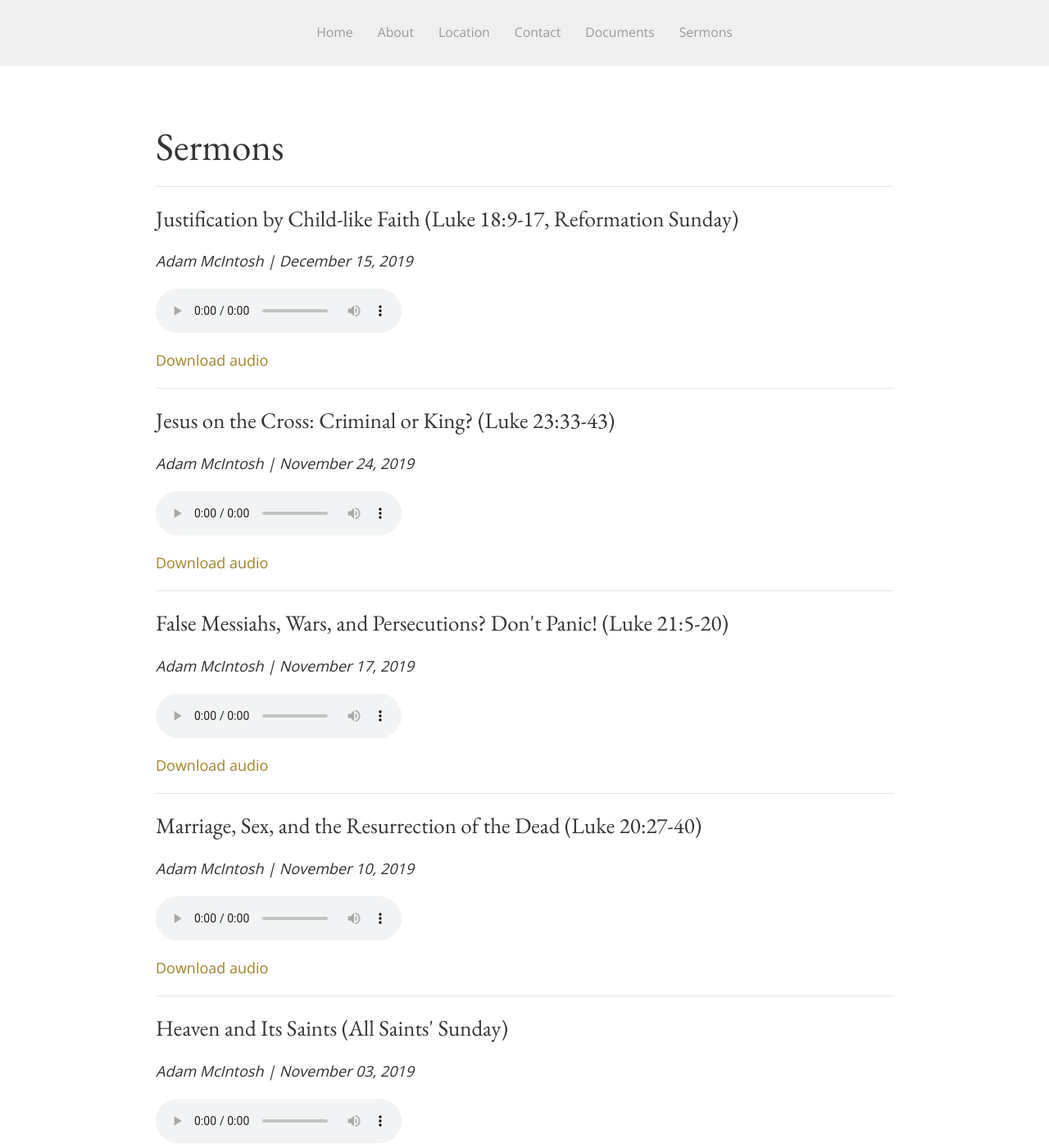
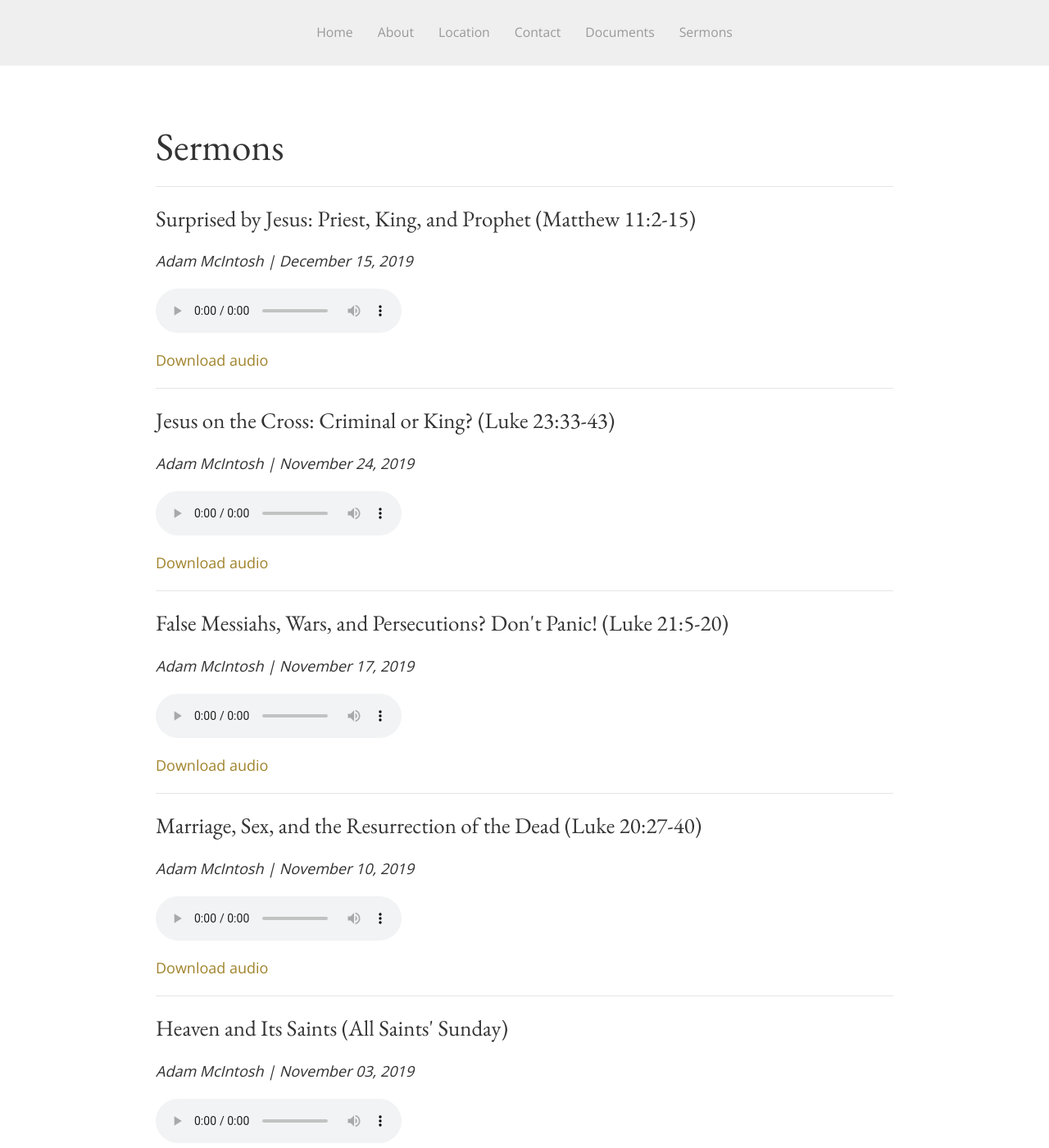
Before and after one commit to SaintDavidsChurch/website, a Jekyll site: the page built from sermons.html, in a window 1280 px wide and 1400 px high. Shown: the whole window at 82% size. Built offline with Jekyll 4.4.1, drawn with Linux system fonts in a browser that asks for light colours; some of the changed text lies outside the part shown.

Commit message:
Updated by InferCMS

```diff
--- a/_data/sermons.yml
+++ b/_data/sermons.yml
@@ -15,10 +15,6 @@
   preacher: Adam McIntosh
   audio_file: https://saintdavids.church/assets/sermons/Adam-McIntosh_November24-2019_Luke23.33-43.mp3
 - title: 'Surprised by Jesus: Priest, King, and Prophet (Matthew 11:2-15)'
-  date: '2019-10-27'
+  date: '2019-12-15'
   preacher: Adam McIntosh
   audio_file: https://saintdavids.church/assets/sermons/Adam-McIntosh_December15-2019_Matt11.2-15_Advent3.mp3
-- title: Justification by Child-like Faith (Luke 18:9-17, Reformation Sunday)
-  date: '2019-12-15'
-  preacher: Adam McIntosh
-  audio_file: https://saintdavids.church/assets/sermons/Adam-McIntosh_October27-2019_Luke18.9-17_reformation.mp3
```
